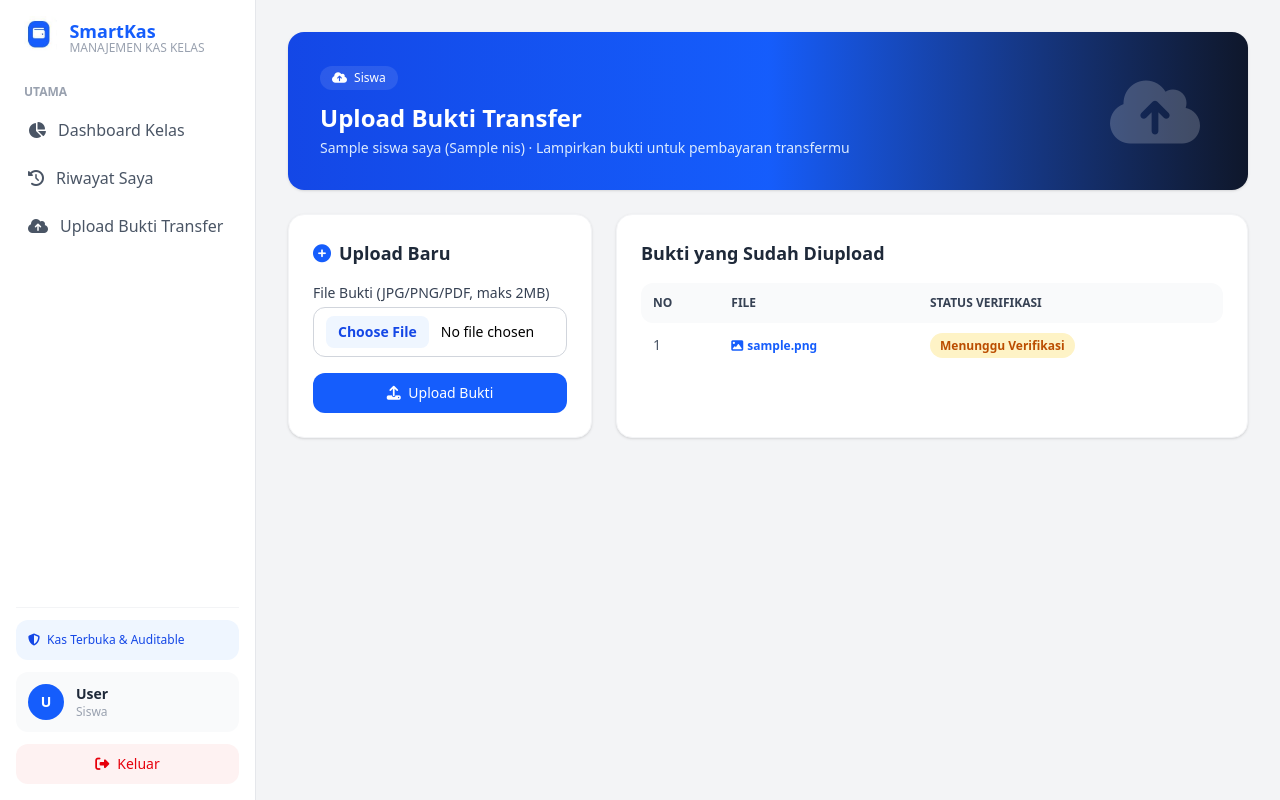
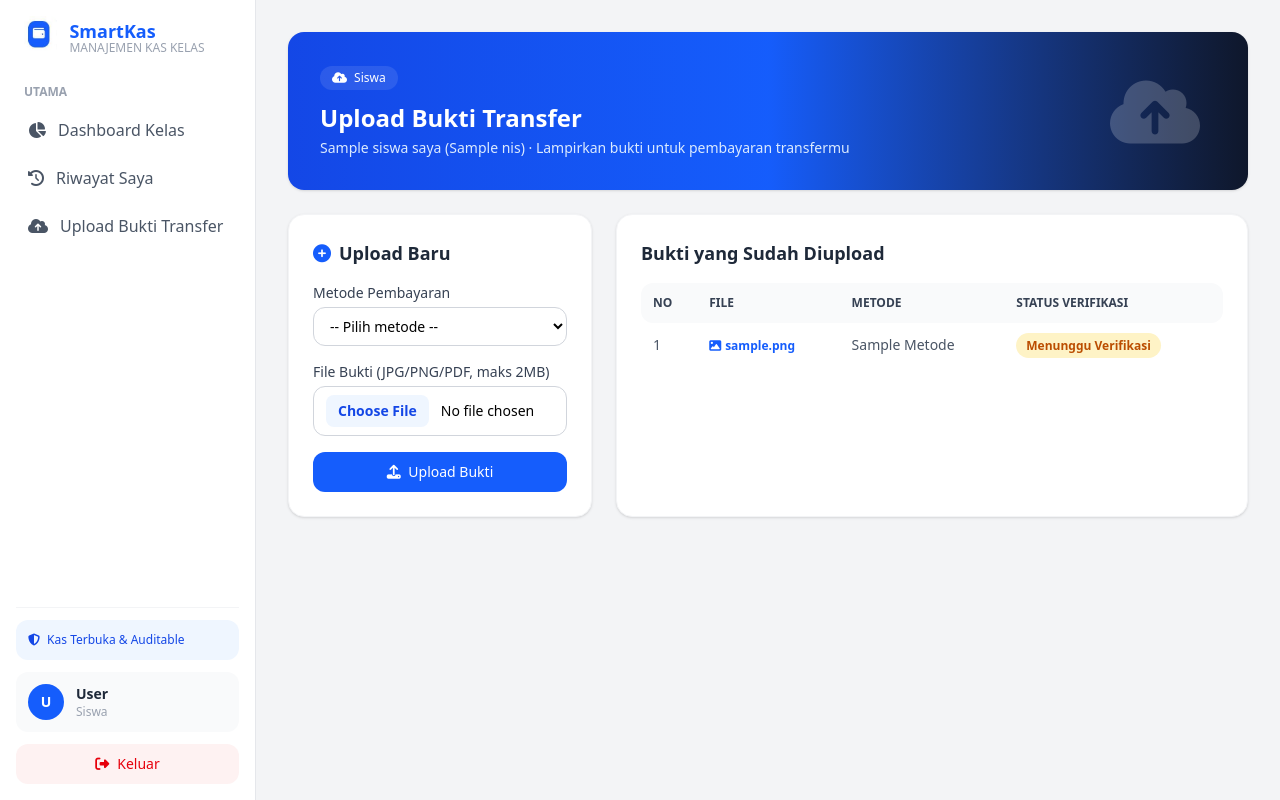
Before and after one commit to salfaalena21/kas_kelas_digital, a Laravel app: template resources/views/siswa/upload.blade.php in a window 1280 px wide. Run offline with Laravel 12, Linux system fonts and the light colour scheme; the template is opened without the code that fills it: most values are stand-ins (such as "Sample title", 1, 10 or a date in 2020); style sheets or scripts are compiled from the project's sources.

Commit message:
Siswa: tambah pilihan metode pembayaran (tunai/transfer) saat upload bukti

```diff
--- a/resources/views/siswa/upload.blade.php
+++ b/resources/views/siswa/upload.blade.php
@@ -21,9 +21,19 @@
         <form action="{{ route('siswa.upload.store') }}" method="POST" enctype="multipart/form-data" class="space-y-4">
             @csrf
             <div>
+                <label class="block text-sm font-medium text-gray-700 mb-1">Metode Pembayaran</label>
+                <select name="metode" required class="w-full px-3 py-2 border {{ $errors->has('metode') ? 'border-red-500' : 'border-gray-300' }} rounded-xl text-sm focus:outline-none focus:ring-2 focus:ring-blue-500">
+                    <option value="">-- Pilih metode --</option>
+                    <option value="tunai" {{ old('metode') === 'tunai' ? 'selected' : '' }}>Tunai</option>
+                    <option value="transfer" {{ old('metode') === 'transfer' ? 'selected' : '' }}>Transfer</option>
+                </select>
+                @error('metode')<p class="text-red-600 text-xs mt-1">{{ $message }}</p>@enderror
+            </div>
+            <div>
                 <label class="block text-sm font-medium text-gray-700 mb-1">File Bukti (JPG/PNG/PDF, maks 2MB)</label>
                 <input type="file" name="proof_file" accept="image/jpeg,image/png,image/jpg,application/pdf" required
-                       class="w-full px-3 py-2 border border-gray-300 rounded-xl text-sm bg-white file:mr-3 file:py-1.5 file:px-3 file:rounded-lg file:border-0 file:bg-blue-50 file:text-blue-700 file:font-semibold focus:outline-none">
+                       class="w-full px-3 py-2 border {{ $errors->has('proof_file') ? 'border-red-500' : 'border-gray-300' }} rounded-xl text-sm bg-white file:mr-3 file:py-1.5 file:px-3 file:rounded-lg file:border-0 file:bg-blue-50 file:text-blue-700 file:font-semibold focus:outline-none">
+                @error('proof_file')<p class="text-red-600 text-xs mt-1">{{ $message }}</p>@enderror
             </div>
             <button type="submit" class="w-full bg-blue-600 hover:bg-blue-700 text-white font-medium py-2.5 rounded-xl text-sm transition">
                 <i class="fa-solid fa-upload me-1"></i> Upload Bukti
@@ -40,6 +50,7 @@
                     <tr>
                         <th class="p-3 rounded-l-xl">No</th>
                         <th class="p-3">File</th>
+                        <th class="p-3">Metode</th>
                         <th class="p-3 rounded-r-xl">Status Verifikasi</th>
                     </tr>
                 </thead>
@@ -52,6 +63,7 @@
                                     <i class="fa-solid fa-image me-1"></i>{{ $b->nama_file }}
                                 </a>
                             </td>
+                            <td class="p-3 capitalize">{{ $b->pembayaran->metode ?? '-' }}</td>
                             <td class="p-3">
                                 @if($b->status_verifikasi === 'verified')
                                     <span class="bg-emerald-100 text-emerald-700 text-xs px-2.5 py-1 rounded-full font-semibold">Terverifikasi</span>
@@ -63,7 +75,7 @@
                             </td>
                         </tr>
                     @empty
-                        <tr><td colspan="3" class="p-4 text-center text-gray-400">Belum ada bukti yang diupload.</td></tr>
+                        <tr><td colspan="4" class="p-4 text-center text-gray-400">Belum ada bukti yang diupload.</td></tr>
                     @endforelse
                 </tbody>
             </table>
--- a/routes/web.php
+++ b/routes/web.php
@@ -502,6 +502,7 @@ Route::middleware(['auth', 'role:siswa'])->prefix('siswa')->group(function () {
 
     Route::post('/upload-bukti', function (Illuminate\Http\Request $request) {
         $request->validate([
+            'metode' => 'required|in:tunai,transfer',
             'proof_file' => 'required|file|mimes:jpg,jpeg,png,pdf|max:2048',
         ]);
         $siswaSaya = \Illuminate\Support\Facades\Auth::user()->siswa;
@@ -517,6 +518,9 @@ Route::middleware(['auth', 'role:siswa'])->prefix('siswa')->group(function () {
         if (! $pembayaran) {
             return back()->with('error', 'Belum ada data pembayaran untuk dikaitkan dengan bukti.');
         }
+
+        $pembayaran->metode = $request->metode;
+        $pembayaran->save();
 
         $file = $request->file('proof_file');
         $path = $file->store('bukti', 'public');
```
